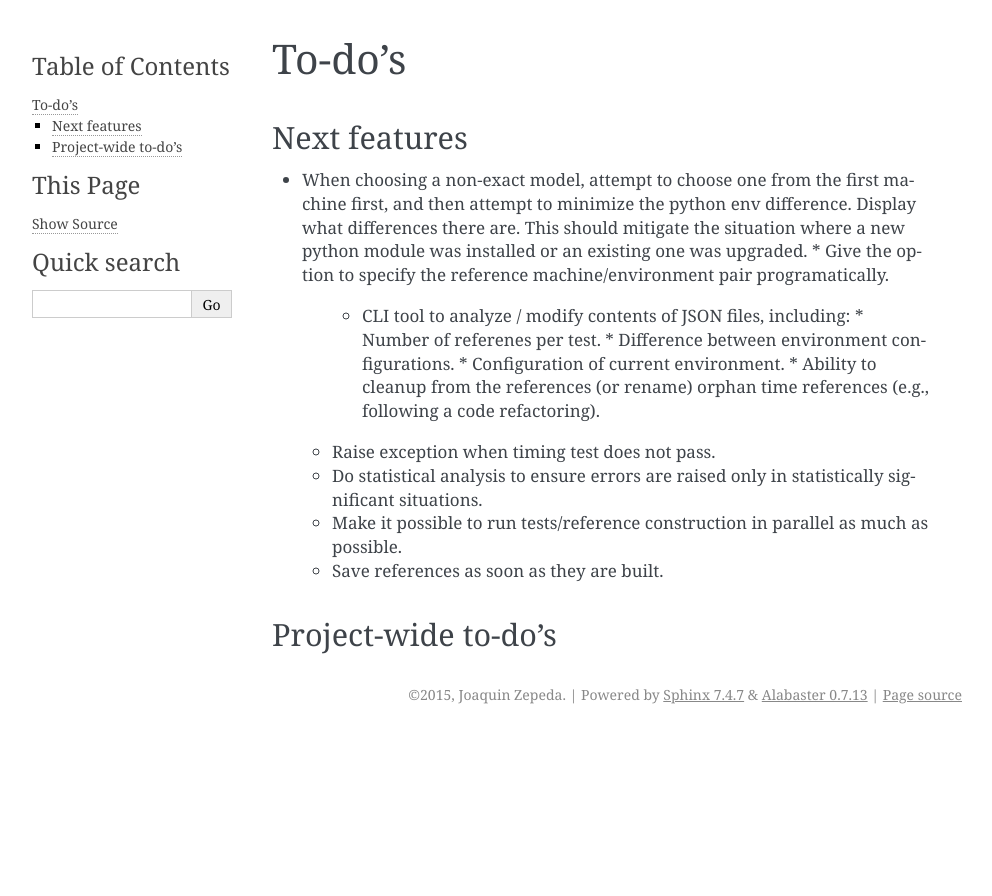
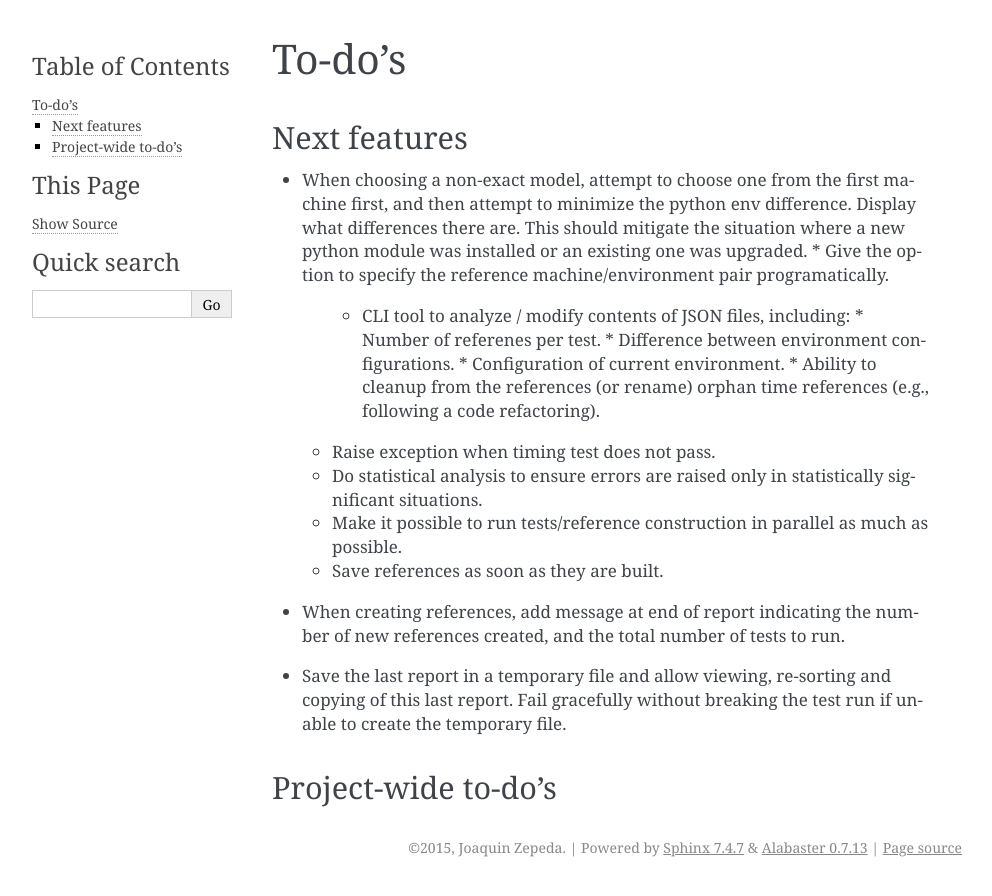
Before and after one commit to zepedaj/marcabanca, a Sphinx documentation site: the page built from docs/content/todo.rst, in a window 1280 px wide. Shown: the top 896 px of the page, without its empty margins (148-1140 px from the left). Built offline with Sphinx 7.4.7, drawn with Linux system fonts in a browser that asks for light colours.

Commit message:
Marcabanca todos.

```diff
--- a/docs/content/todo.rst
+++ b/docs/content/todo.rst
@@ -14,6 +14,8 @@ Next features
   * Do statistical analysis to ensure errors are raised only in statistically significant situations.
   * Make it possible to run tests/reference construction in parallel as much as possible.
   * Save references as soon as they are built.
+* When creating references, add message at end of report indicating the number of new references created, and the total number of tests to run.
+* Save the last report in a temporary file and allow viewing, re-sorting and copying of this last report. Fail gracefully without breaking the test run if unable to create the temporary file.
 
 
 
```
